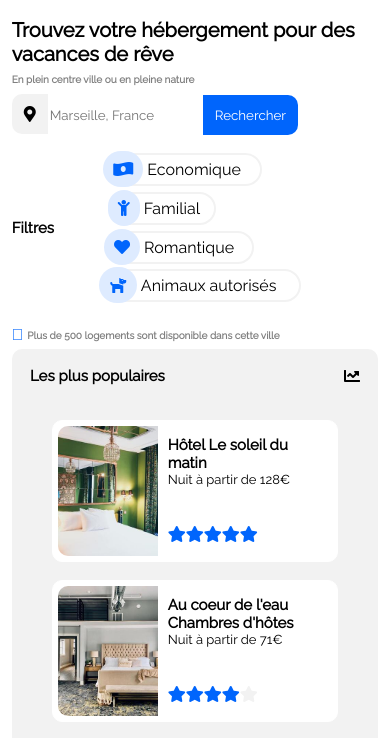
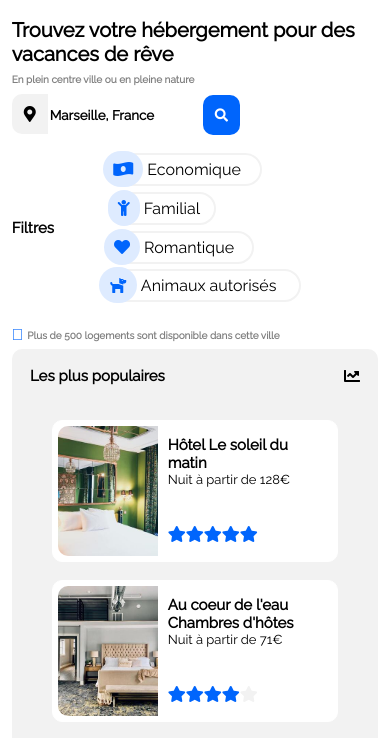
Before and after one commit to Toure18/MadjoulaToure_1_30102020, a plain HTML site: page index.html in a window 390 px wide. Shown: the part 100-838 px from the top of the page. Drawn offline with Linux system fonts and the light colour scheme.

Commit message:
last update

```diff
--- a/index.html
+++ b/index.html
@@ -27,7 +27,7 @@
          <h1>Trouvez votre hébergement pour des vacances de rêve</h1>
          <h2>En plein centre ville ou en pleine nature</h2>
          <form class="search">
-             <i class="fas fa-map-marker-alt local-icon"></i><input type="text" placeholder="Marseille, France"><button type="submit">Rechercher</button>
+             <i class="fas fa-map-marker-alt local-icon"></i><input type="text" placeholder="Marseille, France"><button type="submit"><div class="icon-search"><i class="fas fa-search"></i></div></button>
          </form>
          <div id="filter-container">
              <h3>Filtres</h3>
@@ -144,7 +144,7 @@
                     <img src="images/activites/3_medium/kilyan-sockalingum-NR8-cBCN3aI-unsplash.jpg" alt="Activités">
                     <figcaption class="large-activity-figcaption">Parc Nationnal des Calanques</figcaption>
                 </figure>
-                <section>
+                <div>
                     <figure class="small-activity-figure">
                         <img src="images/activites/3_medium/florian-wehde-xW9e8gdotxI-unsplash.jpg" alt="Activités">
                         <figcaption class="small-activity-figcaption">Notre-Dame-de-la-Garde</figcaption>
@@ -153,7 +153,7 @@
                         <img src="images/activites/3_medium/lena-paulin-wH2-EJoDcV0-unsplash.jpg" alt="Activités">
                         <figcaption class="medium-activity-figcaption">Parc Longchamp</figcaption>
                     </figure>
-                </section>
+                </div>
             </div>
         </section>
     </div>
--- a/style.css
+++ b/style.css
@@ -101,13 +101,22 @@ button{
     padding: 12px;
 }
 
-p{
+button::before{
     content: 'Rechercher';
+}
+
+.icon-search{
+    display: none;
 }
 
 input{
     border: transparent;
 }
+
+::placeholder {
+    font-weight: bold;
+    color: black;
+  }
 
 .search{
     border-color: #F2F2F2;
@@ -302,7 +311,7 @@ footer{
 }
 
 .text-footer > ul > li{
-    margin: 2% 0;
+    margin: 1% 0;
 }
 
 @media only screen and (max-width: 830px) {
@@ -358,6 +367,18 @@ footer{
     .img-activity{
         justify-content: center;
     }
+
+    button{
+       border-radius: 10px;
+    }
+
+    button::before{
+        content: '';
+    }
+
+    .icon-search{
+        display: block;
+    }
   }
 
   @media only screen and (max-width: 590px) {
```
